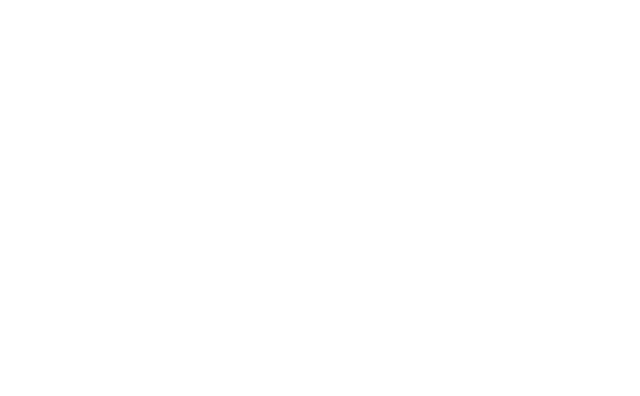
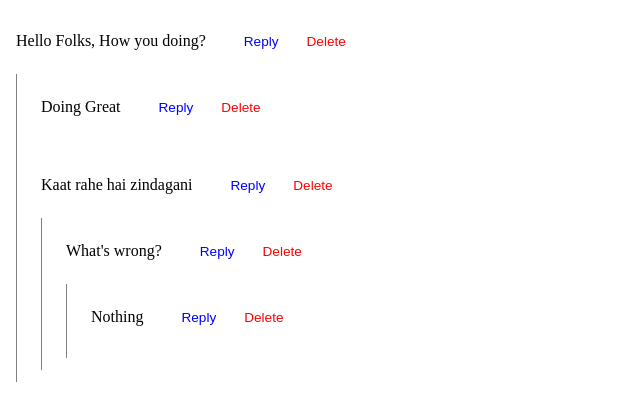
Before and after one commit to aparagrawal/component_store, a React (Vite) app: page /component_store/nested-component in a window 1280 px wide. Before the commit this address had no page. Shown: the top 396 px of the page, without its empty margins (0-640 px from the left). Built offline with nearby package versions, Linux system fonts and the light colour scheme.

Commit message:
nested components

```diff
--- a/src/App.css
+++ b/src/App.css
@@ -280,3 +280,60 @@
 	right: 1rem;
 	cursor: pointer;
 }
+.comment-container {
+	padding: 0.5rem;
+	background-color: white;
+	border-radius: 0.5rem;
+	margin-bottom: 0.25rem;
+}
+.comment-header {
+	display: flex;
+	justify-content: start;
+	align-items: center;
+	gap: 2rem;
+}
+
+.comment-value {
+	color: black;
+	font-size: 1rem;
+	font-weight: 500;
+}
+.comment-action {
+	display: flex;
+	gap: 1rem;
+}
+.reply-btn,
+.delete-btn {
+	background: none;
+	border: none;
+	cursor: pointer;
+	color: blue;
+	font-size: 0.85rem;
+}
+.delete-btn {
+	color: red;
+}
+.post-reply-btn {
+	background-color: blue;
+	color: white;
+	padding: 0.5rem 1rem;
+	border: none;
+	border-radius: 0.25rem;
+	cursor: pointer;
+}
+.post-comment-area {
+	width: 100%;
+	padding: 0.5rem;
+	border: 1px solid #ced4da;
+	border-radius: 0.25rem;
+	margin-bottom: 0.5rem;
+	resize: none;
+}
+.reply-form {
+	margin-top: 0.5rem;
+}
+.nested-comments {
+	padding-left: 1rem;
+	border-left: 1px solid gray;
+	margin-top: 0.5rem;
+}
--- a/src/App.tsx
+++ b/src/App.tsx
@@ -14,7 +14,7 @@
 import Modal from "./components/Modal";
 import MemoryGame from "./components/MemoryGame";
 import DragAndDrop from "./components/DragAndDrop";
-import { useState } from "react";
+import { Children, useState } from "react";
 import VirtualizedList from "./components/VirtualizedList";
 import Stepper from "./components/Stepper";
 import TodoList from "./components/TodoList";
@@ -23,6 +23,19 @@
 import CountDownTimer from "./components/CountDownTimer";
 import Carousel from "./components/Carousel";
 import SearchBar from "./components/SearchBar";
+import CommentBox from "./components/NestedComponent/CommentBox";
+import commentsData from "./NestedData.json";
+
+type Comment = {
+	id: number;
+	value: string;
+	parentId: number | null;
+	children: number[];
+};
+
+type Comments = {
+	[key: number]: Comment;
+};
 
 function App() {
 	const tabsData = [
@@ -87,6 +100,39 @@
 	];
 
 	const [showModal, setShowModal] = useState(true);
+	const [comments, setComments] = useState<Comments>(commentsData.comments);
+
+	const addComment = (value: string, parentId: number) => {
+		const newId = Date.now();
+		const newComment: Comment = { id: newId, value, parentId, children: [] };
+		setComments((prevComment) => {
+			const updatedComment = { ...prevComment, [newId]: newComment };
+			updatedComment[parentId].children.push(newId);
+			return updatedComment;
+		});
+	};
+
+	const deleteComment = (id: number) => {
+		const parentId = comments[id].parentId;
+		if (parentId === null) return;
+
+		setComments((prevComments) => {
+			const updatedComments = { ...prevComments };
+			updatedComments[parentId].children = updatedComments[
+				parentId
+			].children.filter((childId) => childId !== id);
+
+			const queue = [id];
+			while (queue.length > 0) {
+				const nodeToDelete = queue.shift();
+				if (nodeToDelete === undefined) continue;
+
+				queue.push(...updatedComments[nodeToDelete].children);
+				delete updatedComments[nodeToDelete];
+			}
+			return updatedComments;
+		});
+	};
 
 	return (
 		<Router basename="component_store">
@@ -134,6 +180,17 @@
 				/>
 				<Route path="todo-list" element={<TodoList />} />
 				<Route path="search-bar" element={<SearchBar />} />
+				<Route
+					path="nested-component"
+					element={
+						<CommentBox
+							comment={comments[1]}
+							allComments={comments}
+							addComment={addComment}
+							deleteComment={deleteComment}
+						/>
+					}
+				/>
 			</Routes>
 		</Router>
 	);
--- /dev/null
+++ b/src/NestedData.json
@@ -0,0 +1,34 @@
+{
+	"comments": {
+		"1": {
+			"id": 1,
+			"parentId": null,
+			"value": "Hello Folks, How you doing?",
+			"children": [2, 3]
+		},
+		"2": {
+			"id": 2,
+			"parentId": 1,
+			"value": "Doing Great",
+			"children": []
+		},
+		"3": {
+			"id": 3,
+			"parentId": 1,
+			"value": "Kaat rahe hai zindagani",
+			"children": [4]
+		},
+		"4": {
+			"id": 4,
+			"parentId": 3,
+			"value": "What's wrong?",
+			"children": [5]
+		},
+		"5": {
+			"id": 5,
+			"parentId": 4,
+			"value": "Nothing",
+			"children": []
+		}
+	}
+}
--- a/src/components/Home.tsx
+++ b/src/components/Home.tsx
@@ -9,7 +9,7 @@
 			<h2>Choose components</h2>
 			<div
 				style={{
-					height: "400px",
+					height: "500px",
 					width: "600px",
 					border: "2px solid black",
 					borderRadius: "10px",
@@ -119,6 +119,12 @@
 					<button onClick={() => navigate("/search-bar")} className="btn-class">
 						Search bar
 					</button>
+					<button
+						onClick={() => navigate("/nested-component")}
+						className="btn-class"
+					>
+						Nested Component
+					</button>
 				</div>
 			</div>
 		</div>
--- /dev/null
+++ b/src/components/NestedComponent/CommentBox.tsx
@@ -0,0 +1,62 @@
+import React, { useState } from "react";
+import ReplyBox from "./ReplyBox";
+// import "./App.css";
+
+function CommentBox({
+	comment,
+	allComments,
+	addComment,
+	deleteComment,
+}: {
+	comment: any;
+	allComments: any;
+	addComment: any;
+	deleteComment: any;
+}) {
+	const [showReplyBox, setShowReplyBox] = useState(false);
+
+	const handleReplyButton = () => {
+		setShowReplyBox(!showReplyBox);
+	};
+	return (
+		<div className="comment-container">
+			<div className="comment-header">
+				<p className="comment-value">{comment.value}</p>
+				<div className="comment-action">
+					<button className="reply-btn" onClick={handleReplyButton}>
+						{showReplyBox ? "Cancel" : "Reply"}
+					</button>
+					<button
+						className="delete-btn"
+						onClick={() => deleteComment(comment.id)}
+					>
+						Delete
+					</button>
+				</div>
+			</div>
+
+			{showReplyBox && (
+				<ReplyBox
+					setShowReplyBox={setShowReplyBox}
+					addComment={addComment}
+					id={comment.id}
+				/>
+			)}
+			<div className="nested-comments">
+				{comment.children.map((item: any) => {
+					return (
+						<CommentBox
+							key={item}
+							comment={allComments[item]}
+							allComments={allComments}
+							addComment={addComment}
+							deleteComment={deleteComment}
+						/>
+					);
+				})}
+			</div>
+		</div>
+	);
+}
+
+export default CommentBox;
--- /dev/null
+++ b/src/components/NestedComponent/ReplyBox.tsx
@@ -0,0 +1,34 @@
+import React, { useState } from "react";
+
+function ReplyBox({
+	setShowReplyBox,
+	addComment,
+	id,
+}: {
+	setShowReplyBox: any;
+	addComment: any;
+	id: number;
+}) {
+	const [showReply, setShowReply] = useState("");
+
+	const handlePostReply = () => {
+		addComment(showReply, id);
+		setShowReply("");
+		setShowReplyBox(false);
+	};
+	return (
+		<div className="reply-form">
+			<textarea
+				className="post-comment-area"
+				value={showReply}
+				onChange={(e: any) => setShowReply(e.target.value)}
+				placeholder="Write your reply here..."
+			></textarea>
+			<button className="post-reply-btn" onClick={handlePostReply}>
+				Post Reply
+			</button>
+		</div>
+	);
+}
+
+export default ReplyBox;
```
